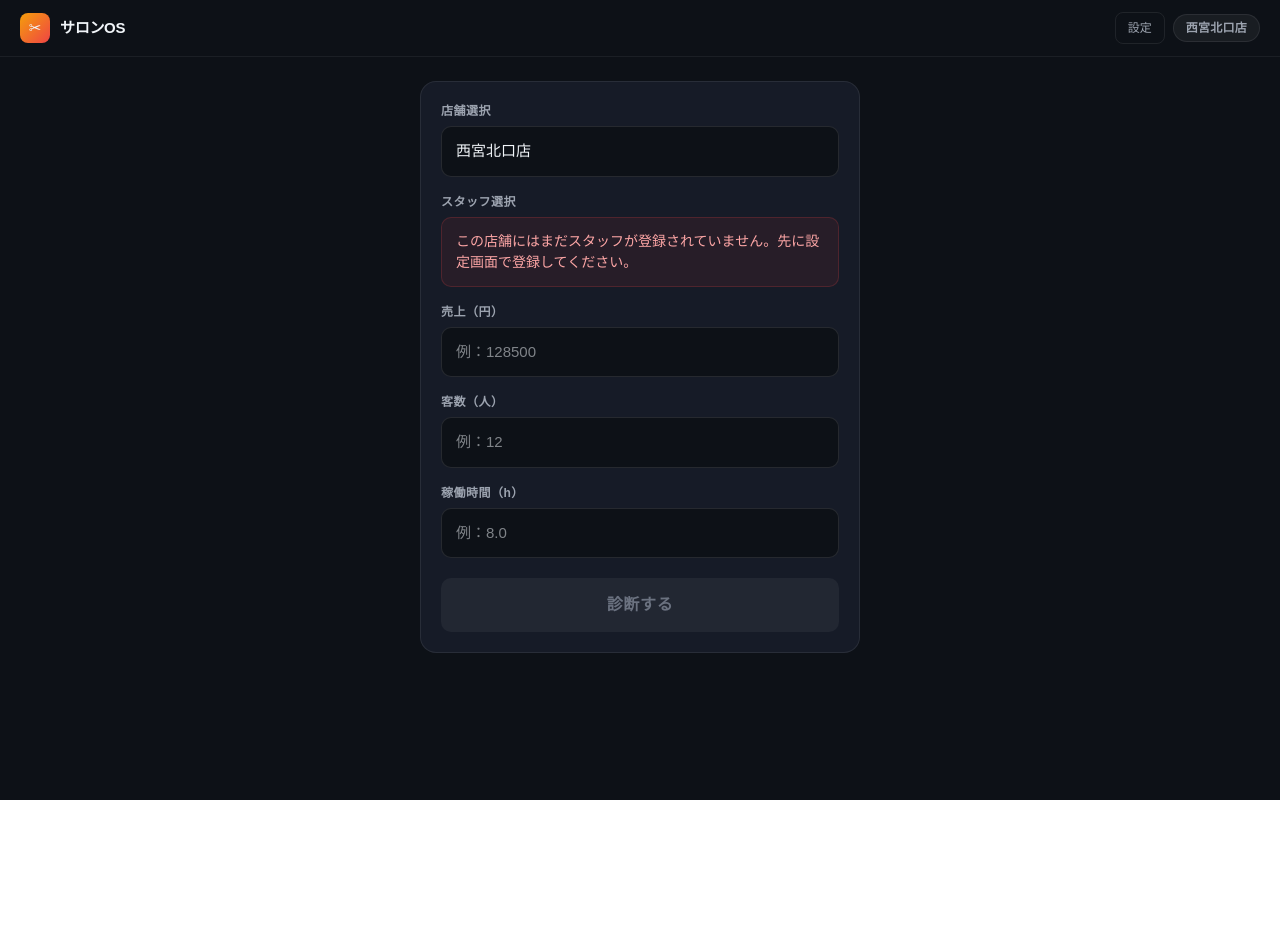
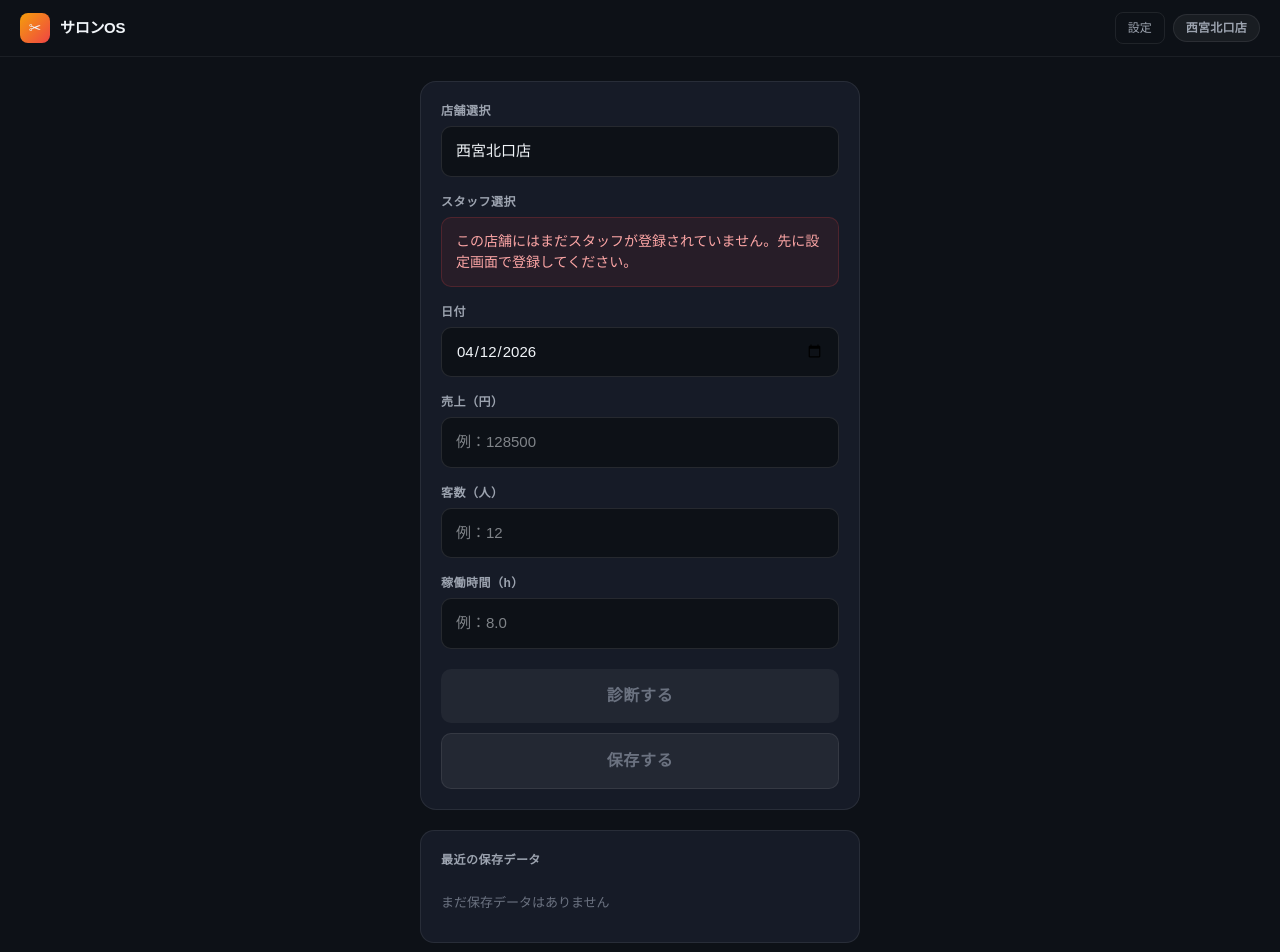
Before and after one commit to koichi050791-afk/salon-app, a Next.js app: page / in a window 1280 px wide. Shown: the top 952 px of the page. Before the commit the page ends 800 px from the top, so only its background shows below. Built offline with nearby package versions, Linux system fonts and the light colour scheme.

Commit message:
add save feature to home page

```diff
--- a/app/page.tsx
+++ b/app/page.tsx
@@ -77,7 +77,58 @@ const ACTIONS: Record<string, string[]> = {
   ],
 };
 
+const HISTORY_KEY = "salon_os_saved_diagnoses";
+
 type RiskLevel = "green" | "yellow" | "red";
+
+type DiagnosisResult = {
+  productivity: number;
+  avgPrice: number;
+  rotation: number;
+  productivityRisk: RiskLevel;
+  avgPriceRisk: RiskLevel;
+  rotationRisk: RiskLevel;
+  primaryIssueLabel: string;
+  primaryIssueKey: string;
+  primaryIssueRisk: RiskLevel;
+  actions: string[];
+};
+
+type SavedDiagnosis = {
+  id: string;
+  date: string;
+  storeId: string;
+  storeLabel: string;
+  staffId: string;
+  staffName: string;
+  staffRank: StaffRank;
+  sales: number;
+  customers: number;
+  hours: number;
+  result: DiagnosisResult;
+  savedAt: string;
+};
+
+function todayString() {
+  const d = new Date();
+  const y = d.getFullYear();
+  const m = String(d.getMonth() + 1).padStart(2, "0");
+  const day = String(d.getDate()).padStart(2, "0");
+  return `${y}-${m}-${day}`;
+}
+
+function loadSavedDiagnoses(): SavedDiagnosis[] {
+  if (typeof window === "undefined") return [];
+  try {
+    return JSON.parse(localStorage.getItem(HISTORY_KEY) ?? "[]");
+  } catch {
+    return [];
+  }
+}
+
+function saveSavedDiagnoses(items: SavedDiagnosis[]) {
+  localStorage.setItem(HISTORY_KEY, JSON.stringify(items));
+}
 
 function getRiskLevel(value: number, target: number): RiskLevel {
   const ratio = value / target;
@@ -105,19 +156,6 @@ const RISK_COLORS: Record<
     bg: "rgba(239,68,68,0.08)",
     border: "rgba(239,68,68,0.25)",
   },
-};
-
-type DiagnosisResult = {
-  productivity: number;
-  avgPrice: number;
-  rotation: number;
-  productivityRisk: RiskLevel;
-  avgPriceRisk: RiskLevel;
-  rotationRisk: RiskLevel;
-  primaryIssueLabel: string;
-  primaryIssueKey: string;
-  primaryIssueRisk: RiskLevel;
-  actions: string[];
 };
 
 function diagnose(
@@ -189,21 +227,28 @@ export default function Home() {
   const [selectedStaffRank, setSelectedStaffRank] =
     useState<StaffRank>("stylist");
 
+  const [entryDate, setEntryDate] = useState(todayString());
   const [sales, setSales] = useState("");
   const [customers, setCustomers] = useState("");
   const [hours, setHours] = useState("");
 
   const [result, setResult] = useState<DiagnosisResult | null>(null);
   const [loading, setLoading] = useState(false);
+  const [saveMessage, setSaveMessage] = useState("");
   const [checkedActions, setCheckedActions] = useState<boolean[]>([
     false,
     false,
     false,
   ]);
+  const [savedItems, setSavedItems] = useState<SavedDiagnosis[]>([]);
 
   const staffOptions = useMemo(() => {
     return getActiveStaffOptions(storeId);
   }, [storeId]);
+
+  useEffect(() => {
+    setSavedItems(loadSavedDiagnoses());
+  }, []);
 
   useEffect(() => {
     if (staffOptions.length === 0) {
@@ -235,12 +280,46 @@ export default function Home() {
     if (!s || !c || !h) return;
 
     setLoading(true);
+    setSaveMessage("");
     await new Promise((r) => setTimeout(r, 500));
 
     const diagnosed = diagnose(s, c, h, storeId);
     setResult(diagnosed);
     setCheckedActions([false, false, false]);
     setLoading(false);
+  };
+
+  const handleSave = () => {
+    const s = parseFloat(sales);
+    const c = parseFloat(customers);
+    const h = parseFloat(hours);
+
+    if (!selectedStaffId) return;
+    if (!s || !c || !h) return;
+
+    const diagnosed = result ?? diagnose(s, c, h, storeId);
+
+    const newItem: SavedDiagnosis = {
+      id: crypto.randomUUID(),
+      date: entryDate,
+      storeId,
+      storeLabel: STORE_SETTINGS[storeId].label,
+      staffId: selectedStaffId,
+      staffName: selectedStaffName,
+      staffRank: selectedStaffRank,
+      sales: s,
+      customers: c,
+      hours: h,
+      result: diagnosed,
+      savedAt: new Date().toISOString(),
+    };
+
+    const nextItems = [newItem, ...savedItems].slice(0, 10);
+    saveSavedDiagnoses(nextItems);
+    setSavedItems(nextItems);
+    setResult(diagnosed);
+    setSaveMessage("保存しました");
+    setTimeout(() => setSaveMessage(""), 2000);
   };
 
   const toggleCheck = (i: number) => {
@@ -463,6 +542,37 @@ export default function Home() {
                 letterSpacing: "0.04em",
               }}
             >
+              日付
+            </label>
+
+            <input
+              type="date"
+              value={entryDate}
+              onChange={(e) => setEntryDate(e.target.value)}
+              style={{
+                width: "100%",
+                padding: "13px 14px",
+                background: "#0d1117",
+                border: "1px solid rgba(255,255,255,0.1)",
+                borderRadius: 10,
+                color: "#f1f5f9",
+                fontSize: 15,
+                boxSizing: "border-box",
+              }}
+            />
+          </div>
+
+          <div style={{ marginBottom: 16 }}>
+            <label
+              style={{
+                fontSize: 12,
+                color: "#9ca3af",
+                display: "block",
+                marginBottom: 6,
+                fontWeight: 600,
+                letterSpacing: "0.04em",
+              }}
+            >
               売上（円）
             </label>
 
@@ -551,6 +661,7 @@ export default function Home() {
             />
           </div>
 
+          <div style={{ display: "flex", gap: 10, flexDirection: "column" }}>
             <button
               onClick={handleDiagnose}
               disabled={loading || staffOptions.length === 0}
@@ -598,6 +709,42 @@ export default function Home() {
                 "診断する"
               )}
             </button>
+
+            <button
+              onClick={handleSave}
+              disabled={staffOptions.length === 0}
+              style={{
+                width: "100%",
+                padding: "15px 0",
+                background: "rgba(255,255,255,0.06)",
+                border: "1px solid rgba(255,255,255,0.08)",
+                borderRadius: 10,
+                color: staffOptions.length === 0 ? "#6b7280" : "#f1f5f9",
+                fontWeight: 800,
+                fontSize: 16,
+                cursor: staffOptions.length === 0 ? "not-allowed" : "pointer",
+                letterSpacing: "0.04em",
+              }}
+            >
+              保存する
+            </button>
+          </div>
+
+          {saveMessage && (
+            <div
+              style={{
+                marginTop: 12,
+                fontSize: 12,
+                color: "#10b981",
+                background: "rgba(16,185,129,0.08)",
+                border: "1px solid rgba(16,185,129,0.2)",
+                borderRadius: 8,
+                padding: "8px 12px",
+              }}
+            >
+              ✓ {saveMessage}
+            </div>
+          )}
 
           <style>{`@keyframes spin { to { transform: rotate(360deg); } }`}</style>
         </div>
@@ -759,6 +906,7 @@ export default function Home() {
                 border: "1px solid rgba(255,255,255,0.08)",
                 borderRadius: 14,
                 padding: "20px",
+                marginBottom: 16,
               }}
             >
               <div
@@ -856,6 +1004,88 @@ export default function Home() {
             </div>
           </>
         )}
+
+        <div
+          style={{
+            background: "#161b27",
+            border: "1px solid rgba(255,255,255,0.08)",
+            borderRadius: 14,
+            padding: "20px",
+          }}
+        >
+          <div
+            style={{
+              fontSize: 12,
+              color: "#9ca3af",
+              fontWeight: 600,
+              letterSpacing: "0.04em",
+              marginBottom: 14,
+            }}
+          >
+            最近の保存データ
+          </div>
+
+          {savedItems.length === 0 ? (
+            <div
+              style={{
+                fontSize: 13,
+                color: "#6b7280",
+                padding: "10px 0",
+              }}
+            >
+              まだ保存データはありません
+            </div>
+          ) : (
+            <div style={{ display: "flex", flexDirection: "column", gap: 10 }}>
+              {savedItems.slice(0, 5).map((item) => (
+                <div
+                  key={item.id}
+                  style={{
+                    background: "rgba(255,255,255,0.03)",
+                    border: "1px solid rgba(255,255,255,0.06)",
+                    borderRadius: 10,
+                    padding: "12px 14px",
+                  }}
+                >
+                  <div
+                    style={{
+                      fontSize: 12,
+                      color: "#9ca3af",
+                      marginBottom: 6,
+                    }}
+                  >
+                    {item.date} / {item.storeLabel}
+                  </div>
+
+                  <div
+                    style={{
+                      fontSize: 14,
+                      fontWeight: 700,
+                      color: "#f1f5f9",
+                      marginBottom: 4,
+                    }}
+                  >
+                    {item.staffName} / {RANK_LABELS[item.staffRank]}
+                  </div>
+
+                  <div
+                    style={{
+                      fontSize: 12,
+                      color: "#6b7280",
+                      lineHeight: 1.6,
+                    }}
+                  >
+                    生産性 ¥{item.result.productivity.toLocaleString()}/時間
+                    <br />
+                    客単価 ¥{item.result.avgPrice.toLocaleString()}
+                    <br />
+                    最優先課題 {item.result.primaryIssueLabel}
+                  </div>
+                </div>
+              ))}
+            </div>
+          )}
+        </div>
       </main>
     </div>
   );
```
Lines whose indentation alone changed are shown as unchanged.
